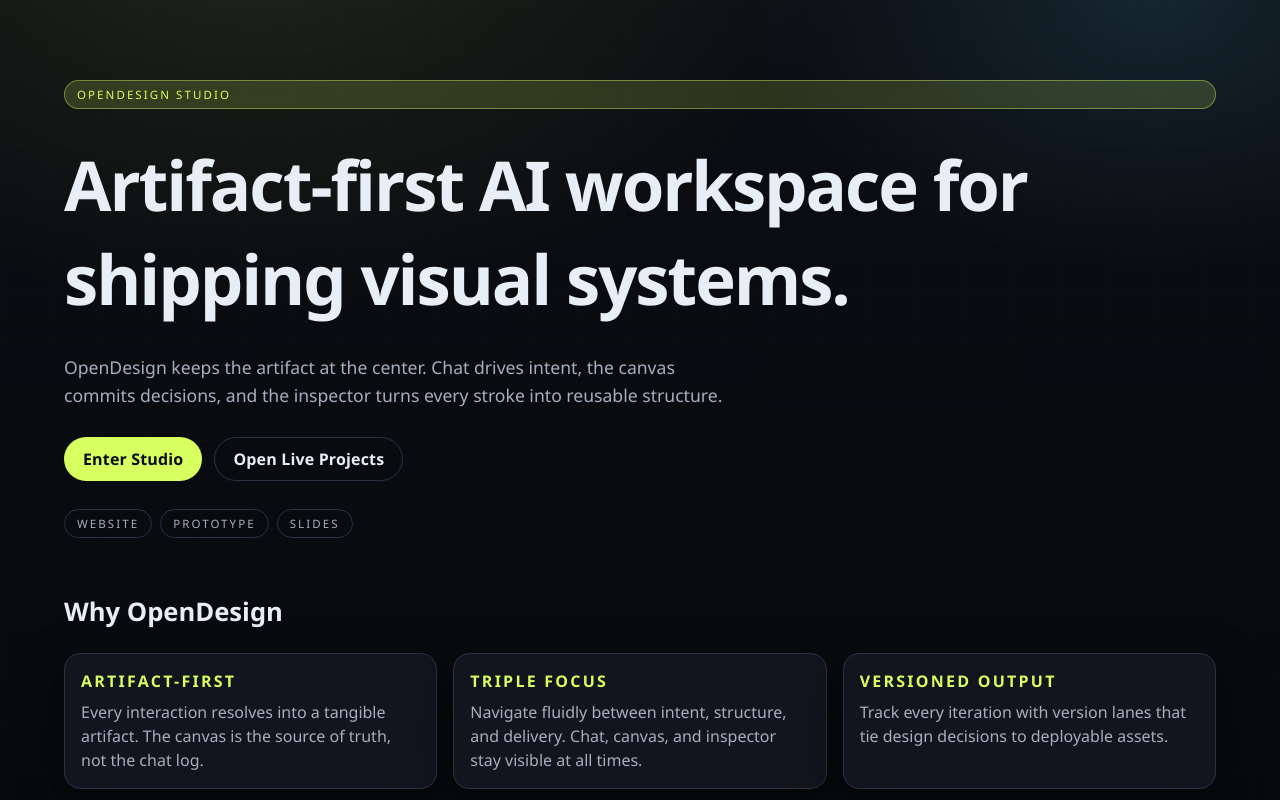
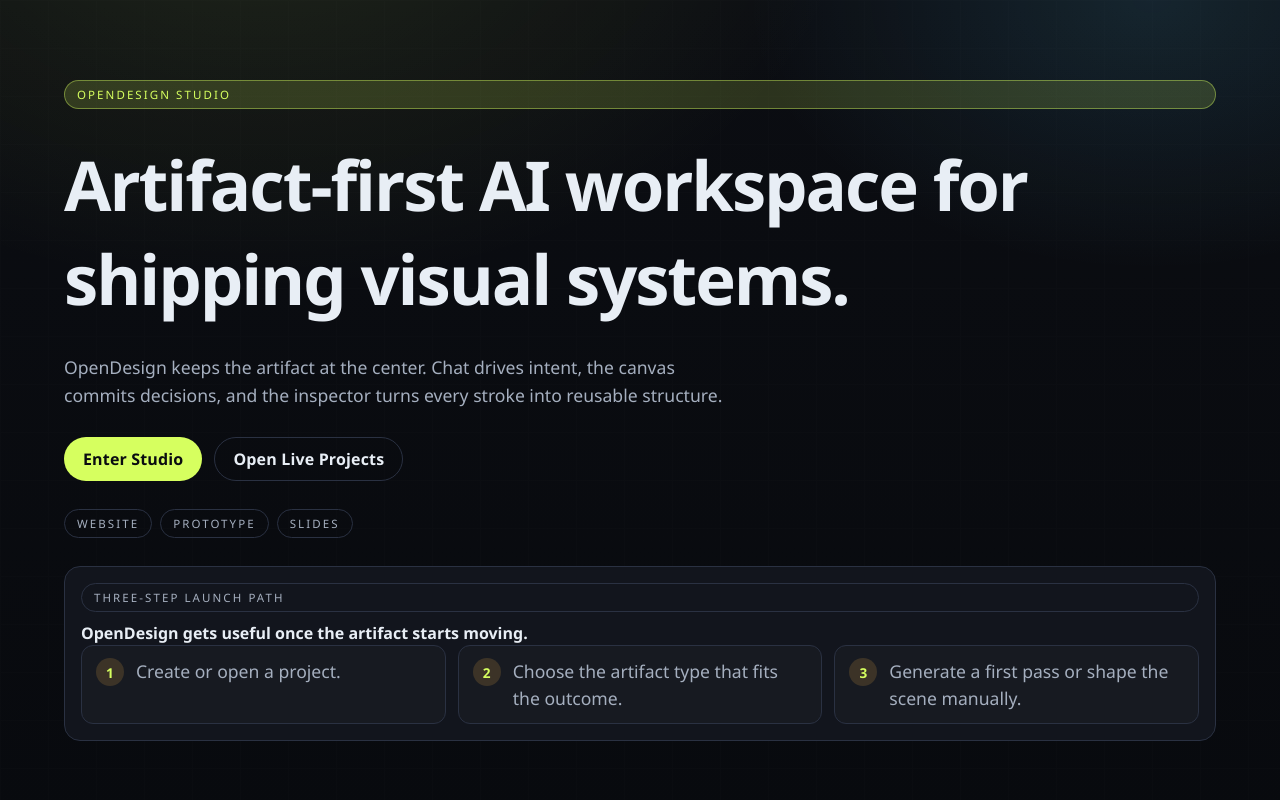
Before and after one commit to leonlin377/Open-Design, a Next.js app in the folder apps/web/: page / in a window 1280 px wide. Shown: the top 800 px of the page. Built offline with nearby package versions, Linux system fonts and the light colour scheme.

Commit message:
feat: add first-run onboarding cues

```diff
--- a/apps/web/app/globals.css
+++ b/apps/web/app/globals.css
@@ -151,6 +151,67 @@
   margin: 0;
   color: var(--muted);
   line-height: 1.5;
+}
+
+.onboarding-card {
+  background:
+    linear-gradient(160deg, rgba(255, 184, 77, 0.08), rgba(91, 201, 255, 0.05)),
+    var(--bg-panel);
+}
+
+.onboarding-card-head {
+  display: grid;
+  gap: 10px;
+}
+
+.onboarding-card-head strong {
+  font-size: 1rem;
+  line-height: 1.45;
+}
+
+.onboarding-steps {
+  display: grid;
+  gap: 12px;
+  grid-template-columns: repeat(auto-fit, minmax(180px, 1fr));
+}
+
+.onboarding-steps.compact {
+  grid-template-columns: 1fr;
+}
+
+.onboarding-step {
+  display: grid;
+  grid-template-columns: auto 1fr;
+  gap: 12px;
+  align-items: start;
+  padding: 12px 14px;
+  border-radius: var(--radius-md);
+  border: 1px solid var(--stroke);
+  background: rgba(255, 255, 255, 0.02);
+}
+
+.onboarding-step span {
+  width: 28px;
+  height: 28px;
+  display: inline-flex;
+  align-items: center;
+  justify-content: center;
+  border-radius: 999px;
+  background: rgba(255, 184, 77, 0.16);
+  color: var(--accent);
+  font-size: 0.85rem;
+  font-weight: 700;
+}
+
+.onboarding-step p {
+  margin: 0;
+  color: var(--muted);
+  line-height: 1.5;
+}
+
+.starter-grid {
+  display: grid;
+  gap: 12px;
 }
 
 .section-title {
@@ -436,6 +497,16 @@
   padding: 18px;
 }
 
+.canvas-stage-guidance {
+  margin-top: 16px;
+  display: grid;
+  gap: 12px;
+  padding: 14px 16px;
+  border-radius: 16px;
+  border: 1px solid rgba(255, 244, 214, 0.12);
+  background: rgba(255, 255, 255, 0.03);
+}
+
 .website-canvas-stage .canvas-stage-frame {
   background:
     linear-gradient(180deg, rgba(12, 16, 24, 0.92), rgba(7, 9, 13, 0.9)),
@@ -702,6 +773,10 @@
   gap: 10px;
 }
 
+.starter-checklist {
+  padding: 14px;
+}
+
 .source-bundle-stack {
   display: grid;
   gap: 12px;
--- a/apps/web/app/page.tsx
+++ b/apps/web/app/page.tsx
@@ -2,6 +2,25 @@
 import { Badge, Surface } from "@opendesign/ui";
 
 const artifacts = ["Website", "Prototype", "Slides"];
+const launchSteps = [
+  "Create or open a project.",
+  "Choose the artifact type that fits the outcome.",
+  "Generate a first pass or shape the scene manually."
+] as const;
+const starterTracks = [
+  {
+    title: "Website",
+    body: "Best when you need a launch-ready marketing surface, hierarchy, proof, and exportable HTML."
+  },
+  {
+    title: "Prototype",
+    body: "Best when you need a stateful flow, branching screens, or reviewable interaction structure."
+  },
+  {
+    title: "Slides",
+    body: "Best when you need a narrative deck with paced beats and a handoff-ready structure."
+  }
+] as const;
 
 export default function HomePage() {
   return (
@@ -29,31 +48,30 @@
             </Badge>
           ))}
         </div>
+        <Surface className="onboarding-card" as="section">
+          <div className="onboarding-card-head">
+            <Badge tone="outline">Three-step launch path</Badge>
+            <strong>OpenDesign gets useful once the artifact starts moving.</strong>
+          </div>
+          <div className="onboarding-steps">
+            {launchSteps.map((step, index) => (
+              <div key={step} className="onboarding-step">
+                <span>{index + 1}</span>
+                <p>{step}</p>
+              </div>
+            ))}
+          </div>
+        </Surface>
       </section>
 
-      <h2 className="section-title">Why OpenDesign</h2>
+      <h2 className="section-title">Choose The First Artifact</h2>
       <div className="feature-grid">
-        <Surface as="article" className="feature-card">
-          <h3>Artifact-First</h3>
-          <p>
-            Every interaction resolves into a tangible artifact. The canvas is
-            the source of truth, not the chat log.
-          </p>
-        </Surface>
-        <Surface as="article" className="feature-card">
-          <h3>Triple Focus</h3>
-          <p>
-            Navigate fluidly between intent, structure, and delivery. Chat,
-            canvas, and inspector stay visible at all times.
-          </p>
-        </Surface>
-        <Surface as="article" className="feature-card">
-          <h3>Versioned Output</h3>
-          <p>
-            Track every iteration with version lanes that tie design decisions
-            to deployable assets.
-          </p>
-        </Surface>
+        {starterTracks.map((track) => (
+          <Surface key={track.title} as="article" className="feature-card">
+            <h3>{track.title}</h3>
+            <p>{track.body}</p>
+          </Surface>
+        ))}
       </div>
     </main>
   );
--- a/apps/web/components/studio-generate-panel.tsx
+++ b/apps/web/components/studio-generate-panel.tsx
@@ -197,6 +197,12 @@
             : `A completed pass appends new ${unitPluralLabel} and creates a prompt snapshot.`}
         </span>
       </div>
+      {!pending ? (
+        <Surface className="kv" as="section">
+          <span>Suggested starting prompts</span>
+          {affordance.starterPrompts.join(" / ")}
+        </Surface>
+      ) : null}
       {feedback ? (
         <div className={`studio-feedback ${feedback.tone}`}>{feedback.message}</div>
       ) : null}
```
Also changed, not shown: apps/web/app/projects/page.tsx (+44 -1 lines), apps/web/app/studio/[projectId]/[artifactId]/page.tsx (+32 -1 lines), apps/web/components/studio-artifact-affordances.ts (+40 -0 lines), apps/web/components/studio-scene-sections-panel.tsx (+15 -2 lines), 2 other files (tests, documents, lock files or other folders).
